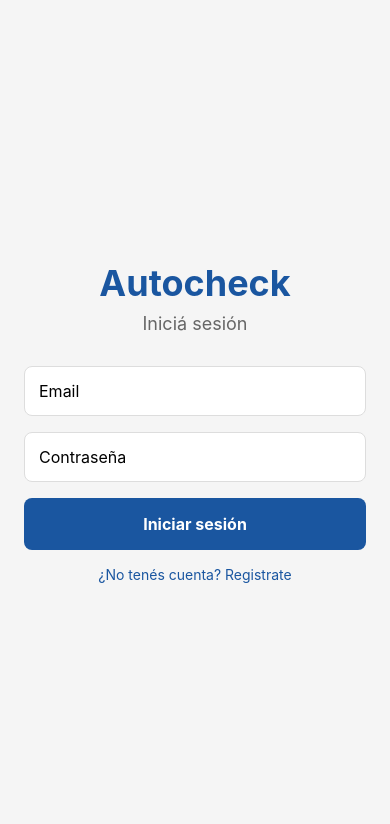
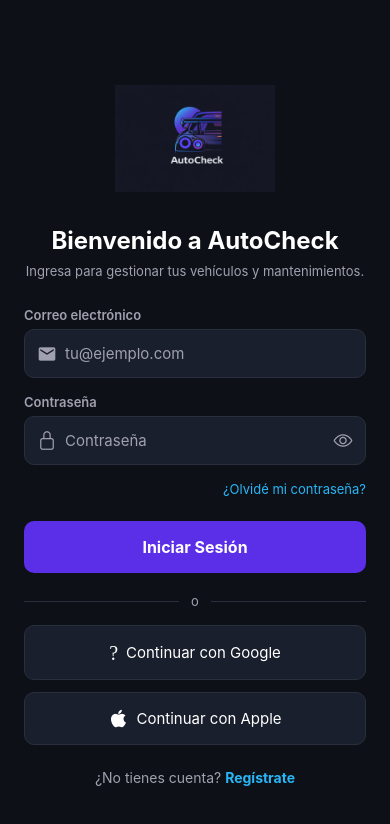
Before and after one commit to JoseRCerdas17/AutoCheck-APP, a React Native app in the folder mobile/: screen /Login in a window 390 px wide. Shown: the top 824 px of the page. Built offline with nearby package versions, Linux system fonts and the light colour scheme.

Commit message:
feat: splash screen, logo y tema oscuro en Login y Registro

```diff
--- a/mobile/package.json
+++ b/mobile/package.json
@@ -9,7 +9,9 @@
     "web": "expo start --web"
   },
   "dependencies": {
+    "@expo/vector-icons": "^15.0.3",
     "@react-native-async-storage/async-storage": "2.2.0",
+    "@react-navigation/bottom-tabs": "^7.15.5",
     "@react-navigation/native": "^7.1.33",
     "@react-navigation/stack": "^7.8.5",
     "axios": "^1.13.6",
--- a/mobile/src/navigation/AppNavigator.js
+++ b/mobile/src/navigation/AppNavigator.js
@@ -1,6 +1,7 @@
 import React from 'react';
 import { NavigationContainer } from '@react-navigation/native';
 import { createStackNavigator } from '@react-navigation/stack';
+import SplashScreen from '../screens/SplashScreen';
 import LoginScreen from '../screens/LoginScreen';
 import RegisterScreen from '../screens/RegisterScreen';
 import HomeScreen from '../screens/HomeScreen';
@@ -10,7 +11,8 @@
 export default function AppNavigator() {
   return (
     <NavigationContainer>
-      <Stack.Navigator initialRouteName="Login" screenOptions={{ headerShown: false }}>
+      <Stack.Navigator initialRouteName="Splash" screenOptions={{ headerShown: false }}>
+        <Stack.Screen name="Splash" component={SplashScreen} />
         <Stack.Screen name="Login" component={LoginScreen} />
         <Stack.Screen name="Register" component={RegisterScreen} />
         <Stack.Screen name="Home" component={HomeScreen} />
--- a/mobile/src/screens/LoginScreen.js
+++ b/mobile/src/screens/LoginScreen.js
@@ -1,8 +1,9 @@
 import React, { useState } from 'react';
 import {
   View, Text, TextInput, TouchableOpacity,
-  StyleSheet, Alert, ActivityIndicator
+  StyleSheet, Alert, ActivityIndicator, KeyboardAvoidingView, Platform, Image
 } from 'react-native';
+import { Ionicons, MaterialIcons } from '@expo/vector-icons';
 import AsyncStorage from '@react-native-async-storage/async-storage';
 import api from '../services/api';
 
@@ -10,6 +11,7 @@
   const [email, setEmail] = useState('');
   const [password, setPassword] = useState('');
   const [loading, setLoading] = useState(false);
+  const [showPassword, setShowPassword] = useState(false);
 
   const handleLogin = async () => {
     if (!email || !password) {
@@ -30,43 +32,115 @@
   };
 
   return (
-    <View style={styles.container}>
-      <Text style={styles.title}>Autocheck</Text>
-      <Text style={styles.subtitle}>Iniciá sesión</Text>
+    <KeyboardAvoidingView style={styles.container} behavior={Platform.OS === 'ios' ? 'padding' : 'height'}>
+      <View style={styles.inner}>
 
+        <Image
+          source={require('../../assets/LogoAutoCheck.png')}
+          style={styles.logo}
+          resizeMode="contain"
+        />
+
+        <Text style={styles.title}>Bienvenido a AutoCheck</Text>
+        <Text style={styles.subtitle}>Ingresa para gestionar tus vehículos y mantenimientos.</Text>
+
+        <Text style={styles.label}>Correo electrónico</Text>
+        <View style={styles.inputContainer}>
+          <MaterialIcons name="email" size={20} color="#A0A0B0" style={styles.icon} />
           <TextInput
             style={styles.input}
-        placeholder="Email"
+            placeholder="tu@ejemplo.com"
+            placeholderTextColor="#A0A0B0"
             value={email}
             onChangeText={setEmail}
             keyboardType="email-address"
             autoCapitalize="none"
           />
+        </View>
+
+        <Text style={styles.label}>Contraseña</Text>
+        <View style={styles.inputContainer}>
+          <Ionicons name="lock-closed-outline" size={20} color="#A0A0B0" style={styles.icon} />
           <TextInput
             style={styles.input}
             placeholder="Contraseña"
+            placeholderTextColor="#A0A0B0"
             value={password}
             onChangeText={setPassword}
-        secureTextEntry
+            secureTextEntry={!showPassword}
           />
+          <TouchableOpacity onPress={() => setShowPassword(!showPassword)}>
+            <Ionicons name={showPassword ? 'eye-off-outline' : 'eye-outline'} size={20} color="#A0A0B0" />
+          </TouchableOpacity>
+        </View>
+
+        <TouchableOpacity style={styles.forgotPassword}>
+          <Text style={styles.forgotText}>¿Olvidé mi contraseña?</Text>
+        </TouchableOpacity>
 
         <TouchableOpacity style={styles.button} onPress={handleLogin} disabled={loading}>
-        {loading ? <ActivityIndicator color="#fff" /> : <Text style={styles.buttonText}>Iniciar sesión</Text>}
+          {loading ? <ActivityIndicator color="#fff" /> : <Text style={styles.buttonText}>Iniciar Sesión</Text>}
+        </TouchableOpacity>
+
+        <View style={styles.dividerContainer}>
+          <View style={styles.divider} />
+          <Text style={styles.dividerText}>o</Text>
+          <View style={styles.divider} />
+        </View>
+
+        <TouchableOpacity style={styles.socialButton}>
+          <MaterialIcons name="google" size={20} color="#fff" style={styles.icon} />
+          <Text style={styles.socialText}>Continuar con Google</Text>
+        </TouchableOpacity>
+
+        <TouchableOpacity style={styles.socialButtonApple}>
+          <Ionicons name="logo-apple" size={20} color="#fff" style={styles.icon} />
+          <Text style={styles.socialText}>Continuar con Apple</Text>
         </TouchableOpacity>
 
         <TouchableOpacity onPress={() => navigation.navigate('Register')}>
-        <Text style={styles.link}>¿No tenés cuenta? Registrate</Text>
+          <Text style={styles.registerText}>
+            ¿No tienes cuenta? <Text style={styles.registerLink}>Regístrate</Text>
+          </Text>
         </TouchableOpacity>
+
       </View>
+    </KeyboardAvoidingView>
   );
 }
 
 const styles = StyleSheet.create({
-  container: { flex: 1, justifyContent: 'center', padding: 24, backgroundColor: '#f5f5f5' },
-  title: { fontSize: 36, fontWeight: 'bold', color: '#1A56A0', textAlign: 'center', marginBottom: 8 },
-  subtitle: { fontSize: 18, color: '#666', textAlign: 'center', marginBottom: 32 },
-  input: { backgroundColor: '#fff', borderRadius: 8, padding: 14, marginBottom: 16, borderWidth: 1, borderColor: '#ddd', fontSize: 16 },
-  button: { backgroundColor: '#1A56A0', borderRadius: 8, padding: 16, alignItems: 'center', marginBottom: 16 },
+  container: { flex: 1, backgroundColor: '#0D1117' },
+  inner: { flex: 1, padding: 24, justifyContent: 'center' },
+  logo: { width: 160, height: 160, alignSelf: 'center', marginBottom: 8 },
+  title: { fontSize: 24, fontWeight: 'bold', color: '#FFFFFF', textAlign: 'center', marginBottom: 8 },
+  subtitle: { fontSize: 13, color: '#A0A0B0', textAlign: 'center', marginBottom: 28 },
+  label: { fontSize: 13, fontWeight: '600', color: '#A0A0B0', marginBottom: 6 },
+  inputContainer: {
+    flexDirection: 'row', alignItems: 'center',
+    borderWidth: 1, borderColor: '#2A2F3E', borderRadius: 10,
+    paddingHorizontal: 12, marginBottom: 16, backgroundColor: '#1A1F2E'
+  },
+  icon: { marginRight: 8 },
+  input: { flex: 1, paddingVertical: 14, fontSize: 15, color: '#FFFFFF' },
+  forgotPassword: { alignItems: 'flex-end', marginBottom: 24 },
+  forgotText: { color: '#29B6F6', fontSize: 13 },
+  button: { backgroundColor: '#5B2EE8', borderRadius: 10, padding: 16, alignItems: 'center', marginBottom: 20 },
   buttonText: { color: '#fff', fontSize: 16, fontWeight: 'bold' },
-  link: { color: '#1A56A0', textAlign: 'center', fontSize: 14 },
+  dividerContainer: { flexDirection: 'row', alignItems: 'center', marginBottom: 16 },
+  divider: { flex: 1, height: 1, backgroundColor: '#2A2F3E' },
+  dividerText: { marginHorizontal: 12, color: '#A0A0B0', fontSize: 13 },
+  socialButton: {
+    flexDirection: 'row', justifyContent: 'center',
+    borderWidth: 1, borderColor: '#2A2F3E', borderRadius: 10,
+    padding: 14, alignItems: 'center', marginBottom: 12, backgroundColor: '#1A1F2E'
+  },
+  socialButtonApple: {
+    flexDirection: 'row', justifyContent: 'center',
+    borderWidth: 1, borderColor: '#2A2F3E', borderRadius: 10,
+    padding: 14, alignItems: 'center', marginBottom: 24, backgroundColor: '#1A1F2E'
+  },
+  socialText: { fontSize: 15, color: '#fff' },
+  registerText: { textAlign: 'center', color: '#A0A0B0', fontSize: 14 },
+  registerLink: { color: '#29B6F6', fontWeight: 'bold' },
 });
--- a/mobile/src/screens/RegisterScreen.js
+++ b/mobile/src/screens/RegisterScreen.js
@@ -1,19 +1,32 @@
 import React, { useState } from 'react';
 import {
   View, Text, TextInput, TouchableOpacity,
-  StyleSheet, Alert, ActivityIndicator
+  StyleSheet, Alert, ActivityIndicator, KeyboardAvoidingView, Platform, ScrollView
 } from 'react-native';
+import { Ionicons, MaterialIcons } from '@expo/vector-icons';
 import api from '../services/api';
 
 export default function RegisterScreen({ navigation }) {
   const [nombre, setNombre] = useState('');
   const [email, setEmail] = useState('');
   const [password, setPassword] = useState('');
+  const [confirmPassword, setConfirmPassword] = useState('');
+  const [showPassword, setShowPassword] = useState(false);
+  const [showConfirm, setShowConfirm] = useState(false);
+  const [acepto, setAcepto] = useState(false);
   const [loading, setLoading] = useState(false);
 
   const handleRegister = async () => {
-    if (!nombre || !email || !password) {
+    if (!nombre || !email || !password || !confirmPassword) {
       Alert.alert('Error', 'Por favor completá todos los campos');
+      return;
+    }
+    if (password !== confirmPassword) {
+      Alert.alert('Error', 'Las contraseñas no coinciden');
+      return;
+    }
+    if (!acepto) {
+      Alert.alert('Error', 'Debés aceptar los términos y condiciones');
       return;
     }
     setLoading(true);
@@ -30,49 +43,129 @@
   };
 
   return (
-    <View style={styles.container}>
-      <Text style={styles.title}>Autocheck</Text>
-      <Text style={styles.subtitle}>Crear cuenta</Text>
+    <KeyboardAvoidingView style={styles.container} behavior={Platform.OS === 'ios' ? 'padding' : 'height'}>
+      <ScrollView contentContainerStyle={styles.inner}>
 
+        <TouchableOpacity onPress={() => navigation.goBack()} style={styles.backButton}>
+          <Ionicons name="arrow-back" size={24} color="#FFFFFF" />
+          <Text style={styles.backText}>Registro</Text>
+        </TouchableOpacity>
+
+        <Text style={styles.label}>Nombre Completo</Text>
+        <View style={styles.inputContainer}>
+          <Ionicons name="person-outline" size={20} color="#A0A0B0" style={styles.icon} />
           <TextInput
             style={styles.input}
-        placeholder="Nombre completo"
+            placeholder="Juan Pérez"
+            placeholderTextColor="#A0A0B0"
             value={nombre}
             onChangeText={setNombre}
           />
+        </View>
+
+        <Text style={styles.label}>Correo Electrónico</Text>
+        <View style={styles.inputContainer}>
+          <MaterialIcons name="email" size={20} color="#A0A0B0" style={styles.icon} />
           <TextInput
             style={styles.input}
-        placeholder="Email"
+            placeholder="nombre@ejemplo.com"
+            placeholderTextColor="#A0A0B0"
             value={email}
             onChangeText={setEmail}
             keyboardType="email-address"
             autoCapitalize="none"
           />
+        </View>
+
+        <Text style={styles.label}>Contraseña</Text>
+        <View style={styles.inputContainer}>
+          <Ionicons name="lock-closed-outline" size={20} color="#A0A0B0" style={styles.icon} />
           <TextInput
             style={styles.input}
-        placeholder="Contraseña (mínimo 6 caracteres)"
+            placeholder="Mínimo 6 caracteres"
+            placeholderTextColor="#A0A0B0"
             value={password}
             onChangeText={setPassword}
-        secureTextEntry
+            secureTextEntry={!showPassword}
           />
+          <TouchableOpacity onPress={() => setShowPassword(!showPassword)}>
+            <Ionicons name={showPassword ? 'eye-off-outline' : 'eye-outline'} size={20} color="#A0A0B0" />
+          </TouchableOpacity>
+        </View>
+
+        <Text style={styles.label}>Confirmar Contraseña</Text>
+        <View style={styles.inputContainer}>
+          <Ionicons name="lock-closed-outline" size={20} color="#A0A0B0" style={styles.icon} />
+          <TextInput
+            style={styles.input}
+            placeholder="Repite tu contraseña"
+            placeholderTextColor="#A0A0B0"
+            value={confirmPassword}
+            onChangeText={setConfirmPassword}
+            secureTextEntry={!showConfirm}
+          />
+          <TouchableOpacity onPress={() => setShowConfirm(!showConfirm)}>
+            <Ionicons name={showConfirm ? 'eye-off-outline' : 'eye-outline'} size={20} color="#A0A0B0" />
+          </TouchableOpacity>
+        </View>
+
+        <TouchableOpacity style={styles.checkboxContainer} onPress={() => setAcepto(!acepto)}>
+          <Ionicons name={acepto ? 'checkbox' : 'square-outline'} size={22} color="#5B2EE8" />
+          <Text style={styles.checkboxText}>
+            Acepto los <Text style={styles.link}>Términos y Condiciones</Text> y la <Text style={styles.link}>Política de Privacidad</Text>
+          </Text>
+        </TouchableOpacity>
 
         <TouchableOpacity style={styles.button} onPress={handleRegister} disabled={loading}>
           {loading ? <ActivityIndicator color="#fff" /> : <Text style={styles.buttonText}>Registrarse</Text>}
         </TouchableOpacity>
 
-      <TouchableOpacity onPress={() => navigation.navigate('Login')}>
-        <Text style={styles.link}>¿Ya tenés cuenta? Iniciá sesión</Text>
+        <View style={styles.dividerContainer}>
+          <View style={styles.divider} />
+          <Text style={styles.dividerText}>o</Text>
+          <View style={styles.divider} />
+        </View>
+
+        <TouchableOpacity style={styles.socialButton}>
+          <MaterialIcons name="google" size={20} color="#fff" style={styles.icon} />
+          <Text style={styles.socialText}>Continuar con Google</Text>
         </TouchableOpacity>
-    </View>
+
+        <TouchableOpacity style={styles.socialButton}>
+          <Ionicons name="logo-apple" size={20} color="#fff" style={styles.icon} />
+          <Text style={styles.socialText}>Continuar con Apple</Text>
+        </TouchableOpacity>
+
+      </ScrollView>
+    </KeyboardAvoidingView>
   );
 }
 
 const styles = StyleSheet.create({
-  container: { flex: 1, justifyContent: 'center', padding: 24, backgroundColor: '#f5f5f5' },
-  title: { fontSize: 36, fontWeight: 'bold', color: '#1A56A0', textAlign: 'center', marginBottom: 8 },
-  subtitle: { fontSize: 18, color: '#666', textAlign: 'center', marginBottom: 32 },
-  input: { backgroundColor: '#fff', borderRadius: 8, padding: 14, marginBottom: 16, borderWidth: 1, borderColor: '#ddd', fontSize: 16 },
-  button: { backgroundColor: '#1A56A0', borderRadius: 8, padding: 16, alignItems: 'center', marginBottom: 16 },
+  container: { flex: 1, backgroundColor: '#0D1117' },
+  inner: { padding: 24, paddingTop: 60 },
+  backButton: { flexDirection: 'row', alignItems: 'center', marginBottom: 32 },
+  backText: { fontSize: 20, fontWeight: 'bold', color: '#FFFFFF', marginLeft: 8 },
+  label: { fontSize: 13, fontWeight: '600', color: '#A0A0B0', marginBottom: 6 },
+  inputContainer: {
+    flexDirection: 'row', alignItems: 'center',
+    borderWidth: 1, borderColor: '#2A2F3E', borderRadius: 10,
+    paddingHorizontal: 12, marginBottom: 16, backgroundColor: '#1A1F2E'
+  },
+  icon: { marginRight: 8 },
+  input: { flex: 1, paddingVertical: 14, fontSize: 15, color: '#FFFFFF' },
+  checkboxContainer: { flexDirection: 'row', alignItems: 'center', marginBottom: 24 },
+  checkboxText: { flex: 1, marginLeft: 8, fontSize: 13, color: '#A0A0B0' },
+  link: { color: '#29B6F6' },
+  button: { backgroundColor: '#5B2EE8', borderRadius: 10, padding: 16, alignItems: 'center', marginBottom: 20 },
   buttonText: { color: '#fff', fontSize: 16, fontWeight: 'bold' },
-  link: { color: '#1A56A0', textAlign: 'center', fontSize: 14 },
+  dividerContainer: { flexDirection: 'row', alignItems: 'center', marginBottom: 16 },
+  divider: { flex: 1, height: 1, backgroundColor: '#2A2F3E' },
+  dividerText: { marginHorizontal: 12, color: '#A0A0B0', fontSize: 13 },
+  socialButton: {
+    flexDirection: 'row', justifyContent: 'center',
+    borderWidth: 1, borderColor: '#2A2F3E', borderRadius: 10,
+    padding: 14, alignItems: 'center', marginBottom: 12, backgroundColor: '#1A1F2E'
+  },
+  socialText: { fontSize: 15, color: '#fff' },
 });
--- /dev/null
+++ b/mobile/src/screens/SplashScreen.js
@@ -0,0 +1,35 @@
+import React, { useEffect } from 'react';
+import { View, Image, StyleSheet, ActivityIndicator } from 'react-native';
+import AsyncStorage from '@react-native-async-storage/async-storage';
+
+export default function SplashScreen({ navigation }) {
+  useEffect(() => {
+    const checkToken = async () => {
+      await new Promise(resolve => setTimeout(resolve, 2500));
+      const token = await AsyncStorage.getItem('token');
+      if (token) {
+        navigation.replace('Home');
+      } else {
+        navigation.replace('Login');
+      }
+    };
+    checkToken();
+  }, []);
+
+  return (
+    <View style={styles.container}>
+      <Image
+        source={require('../../assets/LogoAutoCheck.png')}
+        style={styles.logo}
+        resizeMode="contain"
+      />
+      <ActivityIndicator size="small" color="#5B2EE8" style={styles.loader} />
+    </View>
+  );
+}
+
+const styles = StyleSheet.create({
+  container: { flex: 1, backgroundColor: '#0D1117', justifyContent: 'center', alignItems: 'center' },
+  logo: { width: 280, height: 280 },
+  loader: { marginTop: 40 },
+});
```
Also changed, not shown: mobile/assets/LogoAutoCheck.png (added), 1 other file (tests, documents, lock files or other folders). Lines whose indentation alone changed are shown as unchanged.
